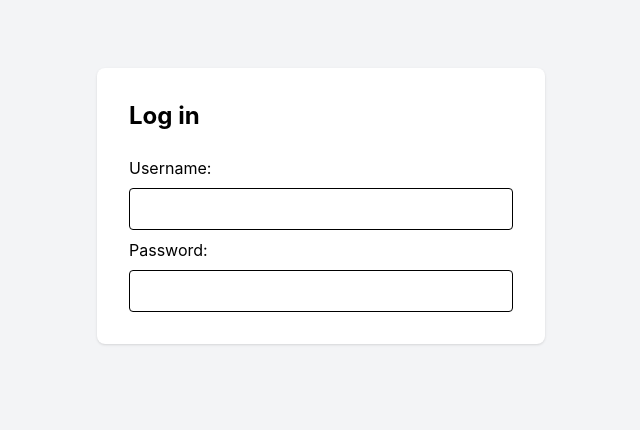
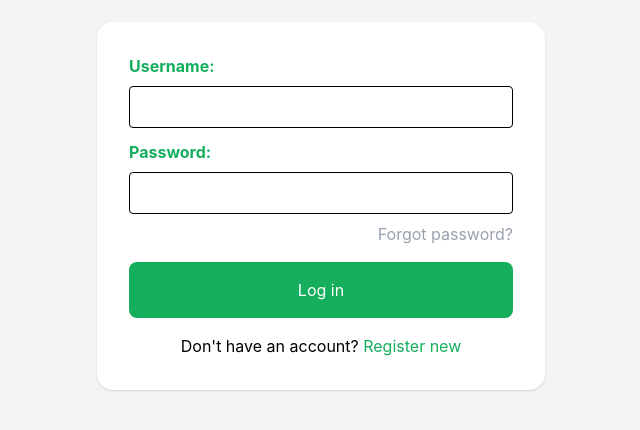
Before and after one commit to captainmio/taskforge, a React (Vite) app in the folder frontend/: page / in a window 1280 px wide. Shown: the part 194-624 px from the top of the page, without its empty margins (319-959 px from the left). Built offline with nearby package versions, Linux system fonts and the light colour scheme.

Commit message:
textbox, button component creation + useLoading hook

```diff
--- a/frontend/package.json
+++ b/frontend/package.json
@@ -14,6 +14,7 @@
     "lodash": "^4.18.1",
     "react": "^19.2.8",
     "react-dom": "^19.2.8",
+    "react-hook-form": "^7.85.0",
     "react-router": "^8.3.0",
     "tailwindcss": "^4.3.3"
   },
--- /dev/null
+++ b/frontend/src/components/ui/SubmitButton.tsx
@@ -0,0 +1,16 @@
+import type { ButtonHTMLAttributes } from "react";
+
+interface SubmitButton extends ButtonHTMLAttributes<HTMLButtonElement> {
+    isLoading?: boolean
+}
+
+const SubmitButton = ({isLoading = false, ...props}: SubmitButton) => {
+    const { children, type = "submit" } = props;
+    return (
+        <button {...props} type={type}>
+            {isLoading ? '...Loading' : children}
+        </button>
+    )
+}
+
+export default SubmitButton
--- a/frontend/src/components/ui/textbox.tsx
+++ b/frontend/src/components/ui/textbox.tsx
@@ -1,31 +1,15 @@
-import { useState, type ChangeEvent } from "react";
+import { type InputHTMLAttributes } from "react";
 
-interface Textbox {
-    type: string,
-    name: string,
-    className?: string,
-    onChange: (value: string) => void
+interface Textbox extends InputHTMLAttributes<HTMLInputElement> {
+    className?: string
 }
 
 const Textbox = (props: Textbox) => {
-    const { type, name, className, onChange } = props;
-
-    const [value, setValue] = useState<string>('');
-
-
-    const handleInput = (event: ChangeEvent<HTMLInputElement>) => {
-        const inputValue = event.target.value;
-        setValue(inputValue);
-
-        onChange(inputValue);
-    }
+    const { className = "" } = props;
 
     return (
         <input
-            type={type}
-            name={name}
-            onChange={handleInput}
-            value={value}
+            {...props}
             className={`w-full p-2 border rounded block ${className}`}
         />
     )
--- a/frontend/src/hooks/useDebounce.ts
+++ b/frontend/src/hooks/useDebounce.ts
@@ -5,9 +5,9 @@ interface debounce {
     delay?: number;
 }
 
-export function useDebounce(props: debounce) {
+export const useDebounce = (props: debounce) => {
     const { value, delay = 0 } = props
-    const [debouncedValue, setDebouncedValue] = useState(value);
+    const [debouncedValue, setDebouncedValue] = useState<string>(value);
 
     useEffect(() => {
         const timer = setTimeout(() => {
--- /dev/null
+++ b/frontend/src/hooks/useLoading.ts
@@ -0,0 +1,30 @@
+import { useState, useCallback } from 'react';
+
+interface UseLoadingReturn<T> {
+  isLoading: boolean;
+  error: Error | null;
+  run: (asyncFn: () => Promise<T>) => Promise<T | undefined>;
+}
+
+export const useLoading = <T = unknown>(): UseLoadingReturn<T> => {
+  const [isLoading, setIsLoading] = useState<boolean>(false);
+  const [error, setError] = useState<Error | null>(null);
+
+  const run = useCallback(async (asyncFn: () => Promise<T>): Promise<T | undefined> => {
+    setIsLoading(true);
+    setError(null);
+
+    try {
+      const result = await asyncFn();
+      return result;
+    } catch (err) {
+      const errorObject = err instanceof Error ? err : new Error(String(err));
+      setError(errorObject);
+      return undefined;
+    } finally {
+      setIsLoading(false);
+    }
+  }, []);
+
+  return { isLoading, error, run };
+};
--- a/frontend/src/index.css
+++ b/frontend/src/index.css
@@ -1 +1,5 @@
 @import "tailwindcss";
+
+@theme {
+    --color-site-green: #14ae5d;
+}
--- a/frontend/src/pages/LoginPage.tsx
+++ b/frontend/src/pages/LoginPage.tsx
@@ -1,20 +1,73 @@
-import { useState } from 'react'
-import Textbox from '../components/ui/textbox'
+import { useForm, Controller, type SubmitHandler } from "react-hook-form"
+import Textbox from "../components/ui/Textbox"
+import SubmitButton from "../components/ui/SubmitButton"
+
+interface FormInput {
+    username: string,
+    password: string
+}
 
 const LoginPage = () => {
-    const [username, setUsername] = useState<string>('');
-    const [password, setPassword] = useState<string>('');
+
+    const { control, handleSubmit } = useForm<FormInput>({
+        defaultValues: {
+            username: '',
+            password: ''
+        },
+    })
+
+    const onSubmit: SubmitHandler<FormInput> = (data) => {
+        setTimeout(function() {
+
+        }, 3000)
+        alert(JSON.stringify(data))
+    }
+
     return (
         <main className="flex min-h-screen items-center justify-center bg-gray-100">
-            <section className="w-full max-w-md rounded-lg bg-white p-8 shadow">
-                <h1 className='text-2xl font-bold rounded mb-6'>Log in</h1>
-                <form>
+            <section className="w-full max-w-md rounded-2xl bg-white p-8 shadow">
+                <form onSubmit={handleSubmit(onSubmit)}>
                     <div>
-                        <label className="block">Username:</label>
-                        <Textbox type="text" name="username" className="mt-2" onChange={setUsername} />
-                        <label className="block mt-2">Password:</label>
-                        <Textbox type="text" name="password" className="mt-2"
-                        onChange={setPassword}/>
+                        <Controller
+                            name="username"
+                            control={control}
+                            render={({ field }) => {
+                                return (
+                                    <>
+                                        <label className="block text-site-green font-bold">Username:</label>
+                                        <Textbox {...field} className="mt-2" />
+                                    </>
+                                )
+                            }
+                            }
+                        />
+                        <Controller
+                            name="password"
+                            control={control}
+                            render={({ field }) => {
+                                return (
+                                    <>
+                                        <label className="block mt-3 text-site-green font-bold">Password:</label>
+                                        <Textbox {...field} type="password" className="mt-2" />
+                                    </>
+                                )
+                            }
+                            }
+                        />
+                    </div>
+                    <div className="w-full flex justify-end mt-2">
+                        <a href="#" className="text-gray-400">Forgot password?</a>
+                    </div>
+                    <div className="mt-4 flex justify-center">
+                        <SubmitButton className="w-full cursor-pointer rounded-lg bg-site-green p-4 text-white">
+                            Log in
+                        </SubmitButton>
+                    </div>
+
+                    <div className="w-full flex justify-center mt-4">
+                        <span>
+                            Don't have an account? <a href="#" className="text-site-green">Register new</a>
+                        </span>
                     </div>
                 </form>
             </section>
```
Also changed, not shown: 1 other file (tests, documents, lock files or other folders).
